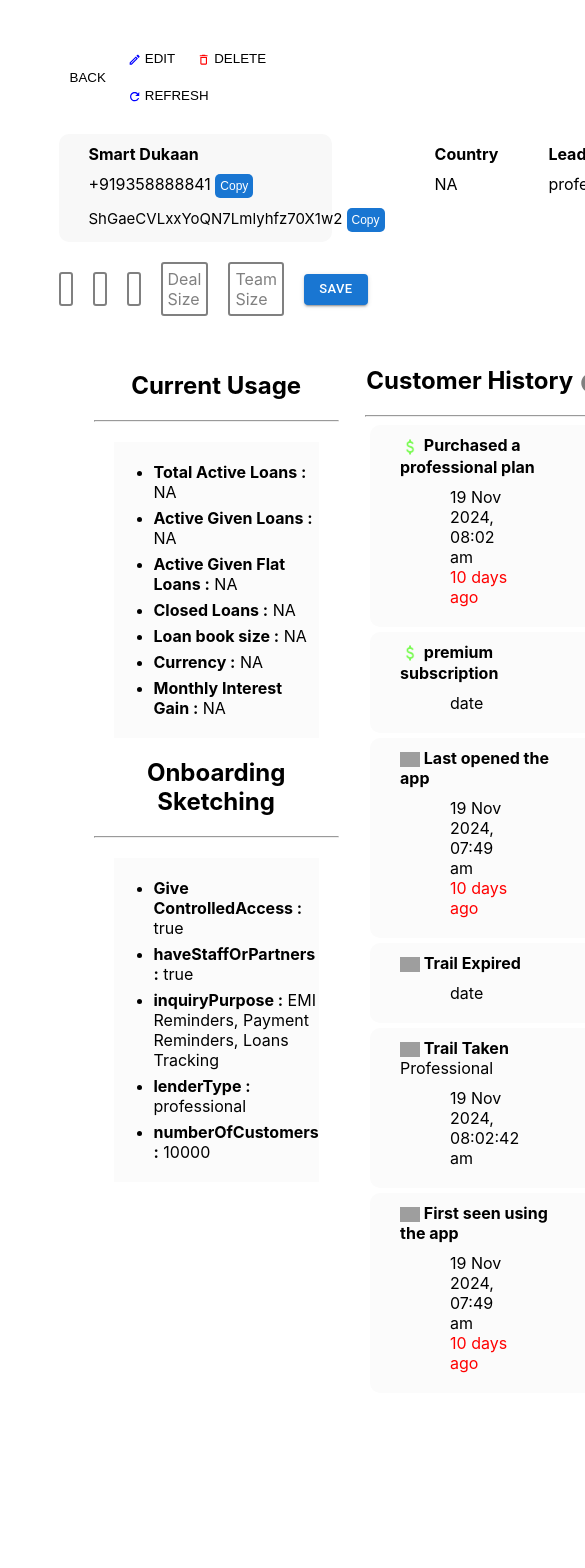
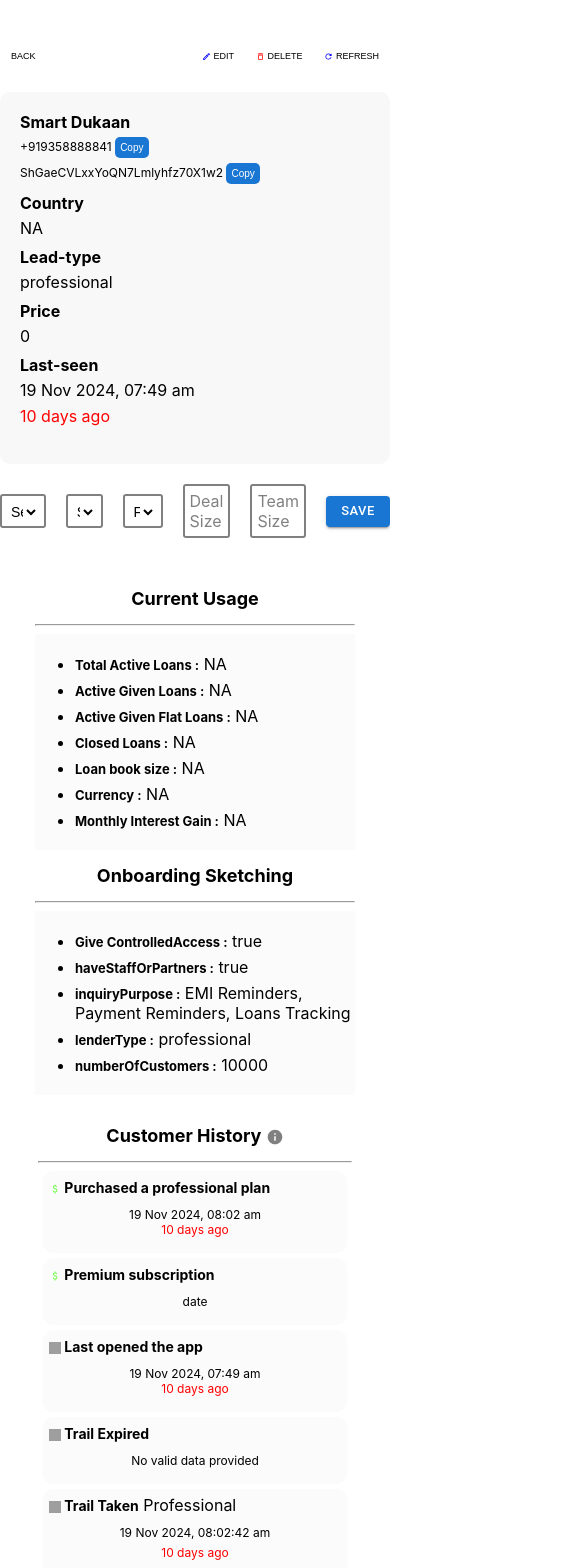
Before and after one commit to bavaniganga/react-fb-dash, a React (Create React App) app: page / in a window 390 px wide. Shown: the top 1568 px of the page, 585 px wide, since content can reach past the window. Before the commit the page ends 1468 px from the top, so only its background shows below. Built offline with nearby package versions, Linux system fonts and the light colour scheme; grey boxes are pictures that could not be loaded.

Commit message:
components change

```diff
--- a/src/App.css
+++ b/src/App.css
@@ -1,5 +1,5 @@
 .fbdash {
-  width: 70%;
+  width: 80%;
   margin: 40px auto;
 }
 
@@ -143,3 +143,62 @@
 .highlighted-div {
   border: 1px solid blue;
 }
+
+@media (max-width: 768px) {
+  .fbdash{
+    width: 100%;
+  }
+  .usage-history-details {
+  display: grid;
+  grid-template-columns: repeat(1, 1fr);
+  gap: 2px;
+  }
+
+  .organization-details strong{
+    font-size: 13px;
+  }
+  .organization-details div{
+    margin: 0px;
+  }
+
+  .history-table{
+        padding: 0px;
+        margin: 0px;
+  }
+  .usage-history-details h2 {
+    font-size: 18px;
+  }
+
+}
+
+@media (max-width: 480px) {
+  .customer-history {
+    padding: 8px;
+  }
+
+  .usage-history-details h2 {
+    font-size: 18px;
+    text-align: center;
+  }
+
+  .history {
+    flex-direction: column;
+    gap: 4px;
+    padding: 6px;
+  }
+
+  .history strong {
+    font-size: 14px;
+    text-align: center;
+  }
+
+  .history img {
+    width: 12px;
+    height: 12px;
+  }
+
+  .history p {
+    font-size: 12px;
+    text-align: center;
+  }
+}
--- a/src/App.js
+++ b/src/App.js
@@ -8,6 +8,8 @@
 import { data } from "./constants/data";
 import DateComponent from "./components/UTCtimechange-to-indian";
 import TimeChangeComponent from "./components/millisec-indian-component.js";
+import LenderDetails from './components/lender-details';
+import LenderHistory from './components/lender-history.js';
 
 function App() {
 
@@ -224,7 +226,8 @@
             />
           </h2>
           <hr />
-          <div className="history-table">
+          <div>
+          {/* <div className="history-table">
             <div className="history">
               <strong>
                 <img src="/dollaricon.png" alt="icon" width="20px" /> Purchased
@@ -285,6 +288,8 @@
                 <DateComponent date={data.first_seen} />
               </p>
             </div>
+          </div> */}
+          <LenderHistory />
           </div>
         </div>
       </div>
--- /dev/null
+++ b/src/components/lender-details.js
@@ -0,0 +1,82 @@
+
+import React from "react";
+import { data } from "../constants/data";
+import DateComponent from "../components/UTCtimechange-to-indian";
+import "../styles/lender-details.css";
+
+
+const LenderDetails=()=>{
+
+
+    const copyToClipboard = (text) => {
+       navigator.clipboard
+         .writeText(text)
+         .then(() => {
+           alert(`Copied to clipboard: ${text}`);
+         })
+         .catch((err) => {
+           console.error("Failed to copy: ", err);
+         });
+    };
+
+    return (
+        <div className="lender-detailsbar">
+            <div className="name-id">
+          <p>
+            <strong>{data.name}</strong>
+          </p>
+          <p>
+            {data.mobileNumber}{" "}
+            <span>
+              <button
+                className="phnumber"
+                onClick={() => copyToClipboard(data.mobileNumber)}
+              >
+                Copy
+              </button>
+            </span>
+          </p>
+          <p className="id">
+            {data.app_user_id}{" "}
+            <span>
+              <button
+                className="userid"
+                onClick={() => copyToClipboard(data.app_user_id)}
+              >
+                Copy
+              </button>
+            </span>
+          </p>
+            </div>
+
+            <div>
+                <p>
+                <strong>Country</strong>
+                </p>
+                <p>{data.country_code ? data.country_code : "NA"}</p>
+            </div>
+
+            <div>
+                <p>
+                    <strong>Lead-type</strong>
+                </p>
+                <p>{data.lenderType}</p>
+            </div>
+
+            <div>
+                <p>
+                    <strong>Price</strong>
+                </p>
+                <p>{data.price}</p>
+            </div>
+
+            <div>
+                <p>
+                    <strong>Last-seen</strong>
+                </p>
+                <DateComponent date={data.last_seen} />
+            </div>
+        </div>
+    );
+}
+export default LenderDetails;
--- /dev/null
+++ b/src/components/lender-history.js
@@ -0,0 +1,87 @@
+import React from "react";
+import { data } from "../constants/data";
+import DateComponent from "../components/UTCtimechange-to-indian";
+import TimeChangeComponent from "../components/millisec-indian-component.js";
+// import "../styles/lender-history.css";
+
+
+const LenderHistory = () =>{
+
+    return (
+      <div>
+        <div className="history-table">
+          <div className="history">
+            <strong>
+              <img src="/dollaricon.png" alt="icon" width="20px" /> Purchased a{" "}
+              {data.entitlement_id} plan
+            </strong>
+            <p>
+              <DateComponent
+                date={data.entitlements.professional.purchase_date}
+              />
+            </p>
+          </div>
+
+          <div className="history">
+            <strong>
+              <img src="/dollaricon.png" alt="icon" width="20px" /> Premium
+              subscription
+            </strong>
+            <p>date</p>
+          </div>
+
+          <div className="history">
+            <strong>
+              <img src="/personicon.png" alt="icon" width="20px" /> Last opened
+              the app
+            </strong>
+            <p>
+              <DateComponent date={data.last_seen} />
+            </p>
+          </div>
+
+          {/* Trail Expired Section */}
+
+          <div className="history">
+            <strong>
+              <img src="/plusicon.png" alt="icon" width="20px" /> Trail Expired
+            </strong>
+
+            <p>
+              <DateComponent date={data.trial_expired_date} />
+            </p>
+          </div>
+
+          {/* Trail Taken Section */}
+
+          <div className="history">
+            <strong>
+              <img src="/plusicon.png" alt="icon" width="20px" /> Trail Taken
+            </strong>{" "}
+            <span>
+              {" "}
+              {data.product_id
+                ? data.product_id === "rc_promo_professional_weekly"
+                  ? "Professional"
+                  : "Premium"
+                : ""}
+            </span>
+            <p>
+              <TimeChangeComponent time={data.purchased_at_ms} />
+            </p>
+          </div>
+
+          <div className="history">
+            <strong>
+              <img src="/personicon.png" alt="icon" width="20px" /> First seen
+              using the app
+            </strong>
+            <p>
+              <DateComponent date={data.first_seen} />
+            </p>
+          </div>
+        </div>
+      </div>
+    );
+}
+export default LenderHistory;
--- a/src/components/millisec-indian-component.js
+++ b/src/components/millisec-indian-component.js
@@ -26,12 +26,36 @@
     second: "2-digit",
     hour12: true,
   };
-
   const formattedDate = date.toLocaleString("en-IN", options);
 
-  return <div>
-     {formattedDate}
-     </div>;
+  // Calculate days ago
+  const currentDate = new Date();
+  const timeDifference = currentDate - date;
+  const daysAgo = Math.floor(timeDifference / (1000 * 60 * 60 * 24));
+
+  // Calculate expiry date (7 days from the given time)
+  const expiryDate = new Date(date.getTime() + 7 * 24 * 60 * 60 * 1000);
+  const formattedExpiryDate = expiryDate.toLocaleString("en-IN", options);
+
+  // Check if expired
+  const isExpired = currentDate > expiryDate;
+
+  return (
+    <div>
+      <div> {formattedDate}</div>
+      {daysAgo > 0 && (
+        <div style={{ color: "red", marginTop: "5px" }}>
+          {daysAgo} {daysAgo === 1 ? "day ago" : "days ago"}
+        </div>
+      )}
+      {/* <div style={{ marginTop: "10px" }}>
+        Expiry Date: {formattedExpiryDate}
+        {isExpired && (
+          <span style={{ color: "red", marginLeft: "10px" }}>Expired</span>
+        )}
+      </div> */}
+    </div>
+  );
 };
 
 export default TimeChangeComponent;
--- /dev/null
+++ b/src/styles/lender-details.css
@@ -0,0 +1,77 @@
+.lender-detailsbar {
+  margin: 20px 0px;
+  padding: 10px 30px;
+  background-color: rgb(248, 248, 248);
+  border-radius: 10px;
+  display: grid;
+  grid-template-columns: repeat(5, 1fr);
+  gap: 50px;
+  align-items: start;
+}
+
+.lender-detailsbar > div {
+  display: flex;
+  flex-direction: column;
+  gap: 5px;
+  white-space: nowrap;
+}
+
+.lender-detailsbar > div > p {
+  margin: 0;
+}
+
+.phnumber,
+.userid {
+  background-color: #1976d2;
+  padding: 5px;
+  border: none;
+  border-radius: 5px;
+  color: white;
+  font-size: 10px;
+}
+.lender-detailsbar:hover{
+  background-color:rgb(238, 238, 238) ;
+}
+
+@media (max-width: 768px) {
+  .lender-detailsbar {
+    grid-template-columns: 1fr; /* Stack items vertically */
+    gap: 3px;
+  }
+
+  .name-id {
+    grid-column: span 1;
+  }
+
+  .name-id p {
+    font-size: 14px;
+  }
+
+  .lender-detailsbar div {
+    margin-bottom: 6px;
+  }
+
+  button {
+    font-size: 10px;
+    padding: 6px 10px;
+  }
+}
+
+/* Further optimization for smaller screens (e.g., phones under 480px) */
+@media (max-width: 480px) {
+  .lender-detailsbar {
+    padding: 20px;
+  }
+
+  .name-id p {
+    font-size: 12px;
+  }
+  .name-id >p >strong{
+      font-size: 16px;
+  }
+
+  button {
+    font-size: 9px;
+    margin: 0px;
+  }
+}
--- /dev/null
+++ b/src/styles/lender-history.css
@@ -0,0 +1,46 @@
+@media (max-width: 768px) {
+  .customer-history {
+    padding: 12px;
+  }
+
+  .history strong {
+    font-size: 14px;
+  }
+
+  .history p {
+    font-size: 12px;
+  }
+
+  .history img {
+    width: 14px;
+    height: 14px;
+  }
+}
+
+@media (max-width: 480px) {
+  .customer-history {
+    padding: 8px;
+  }
+
+
+  .history {
+    flex-direction: column;
+    gap: 4px;
+    padding: 6px;
+  }
+
+  .history strong {
+    font-size: 14px;
+    text-align: center;
+  }
+
+  .history img {
+    width: 12px;
+    height: 12px;
+  }
+
+  .history p {
+    font-size: 12px;
+    text-align: center;
+  }
+}
```
